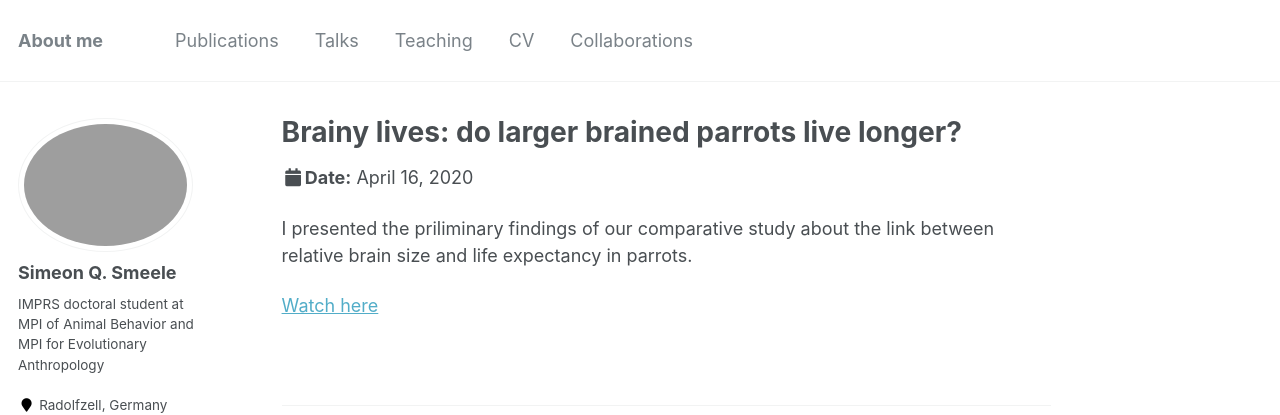
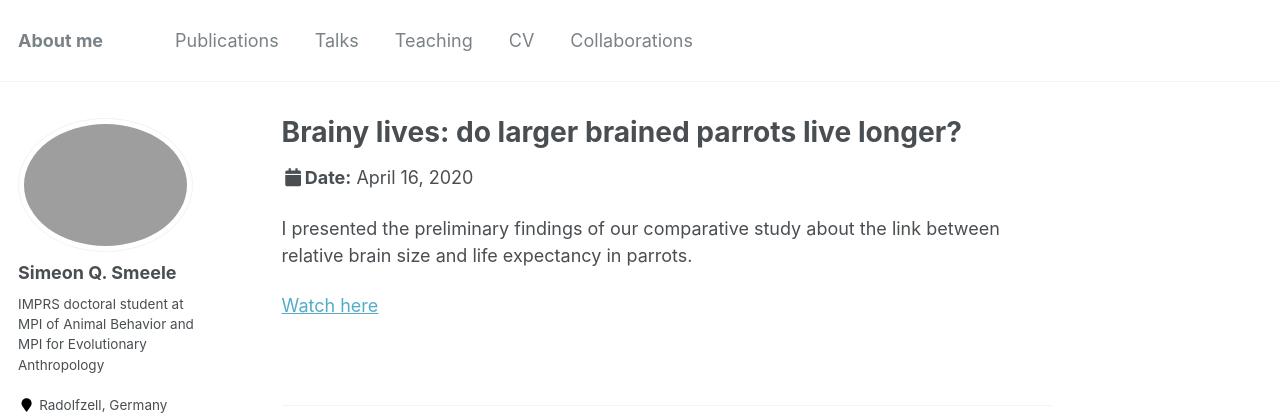
Before and after one commit to simeonqs/simeonqs.github.io, a Jekyll site: the page built from _talks/2020-04-16_ASAB_easter.md, in a window 1280 px wide. Shown: the top 415 px of the page. Built offline with Jekyll 4.4.1, drawn with Linux system fonts in a browser that asks for light colours; some web fonts are replaced.

Commit message:
Minor update.

```diff
--- a/_talks/2020-04-16_ASAB_easter.md
+++ b/_talks/2020-04-16_ASAB_easter.md
@@ -5,9 +5,9 @@
 permalink: /talks/2020-04-16_ASAB_easter
 venue: "ASAB Easter Virtual Meeting"
 date: 2020-04-16
-location: "Virtual"
+location: "University of Bristol"
 ---
 
-I presented the priliminary findings of our comparative study about the link between relative brain size and life expectancy in parrots.
+I presented the preliminary findings of our comparative study about the link between relative brain size and life expectancy in parrots.
 
 [Watch here](https://www.youtube.com/watch?v=UuZCXxjj8S8&t=79s)
```
